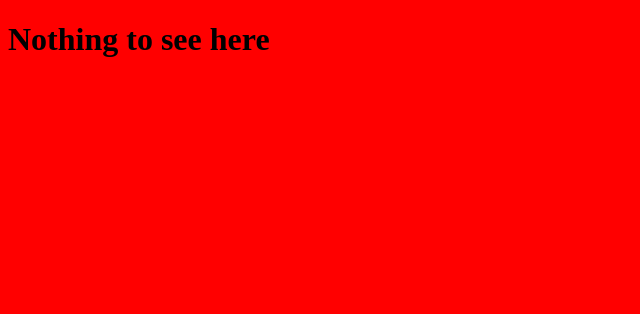
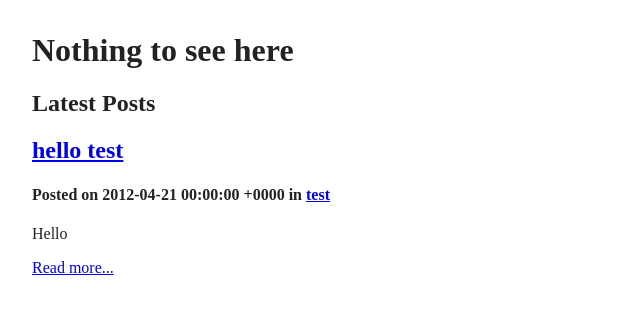
Before and after one commit to johnhunter/johnhunter.github.com, a Jekyll site: the page built from index.html, in a window 1280 px wide. Shown: the top 314 px of the page, without its empty margins (0-640 px from the left). Built offline with Jekyll 4.4.1, drawn with Linux system fonts in a browser that asks for light colours; the list of posts is cut into pages by our own code.

Commit message:
Add more structure for posts.

```diff
--- /dev/null
+++ b/_includes/post-listing.html
@@ -0,0 +1,14 @@
+{% for post in posts limit: listing_limit %}
+  <h2><a href="{{ post.url }}">{{ post.title }}</a></h2>
+  <h4>
+    Posted on {{ post.date | format_date }}
+    {% unless no_category %}
+      {% if post.category %}
+        in <a href="/categories/{{ post.category | slugize }}">{{ post.category }}</a>
+      {% endif %}
+    {% endunless %}
+  </h4>
+
+  <p>{{ post.content | strip_html | truncatewords: 75 }}</p>
+  <p><a href="{{ post.url }}">Read more...</a></p>
+{% endfor %}
--- /dev/null
+++ b/_layouts/page.html
@@ -0,0 +1,6 @@
+---
+layout: default
+---
+
+<h1 class="large-bottom">{{ page.title }}</h1>
+{{ content }}
--- /dev/null
+++ b/_posts/2012-04-21-test.md
@@ -0,0 +1,8 @@
+---
+layout: page
+title: hello test
+category: test
+
+---
+
+# Hello
--- a/css/base.css
+++ b/css/base.css
@@ -2,5 +2,7 @@
 ---
 
 body {
-	background: red;
+	margin: 2em;
+	color: #222;
+	background: #fff;
 }
--- a/index.html
+++ b/index.html
@@ -1,7 +1,14 @@
 ---
 layout: default
-no_sidebar: true
 title: Home
 ---
 
 	<h1>Nothing to see here</h1>
+
+	<div>
+		<h2>Latest Posts</h2>
+
+		{% assign posts = site.posts %}
+		{% assign listing_limit = 5 %}
+		{% include post-listing.html %}
+	</div>
```
Also changed, not shown: _layouts/categories.html (added, +16 -0 lines), README.md.
